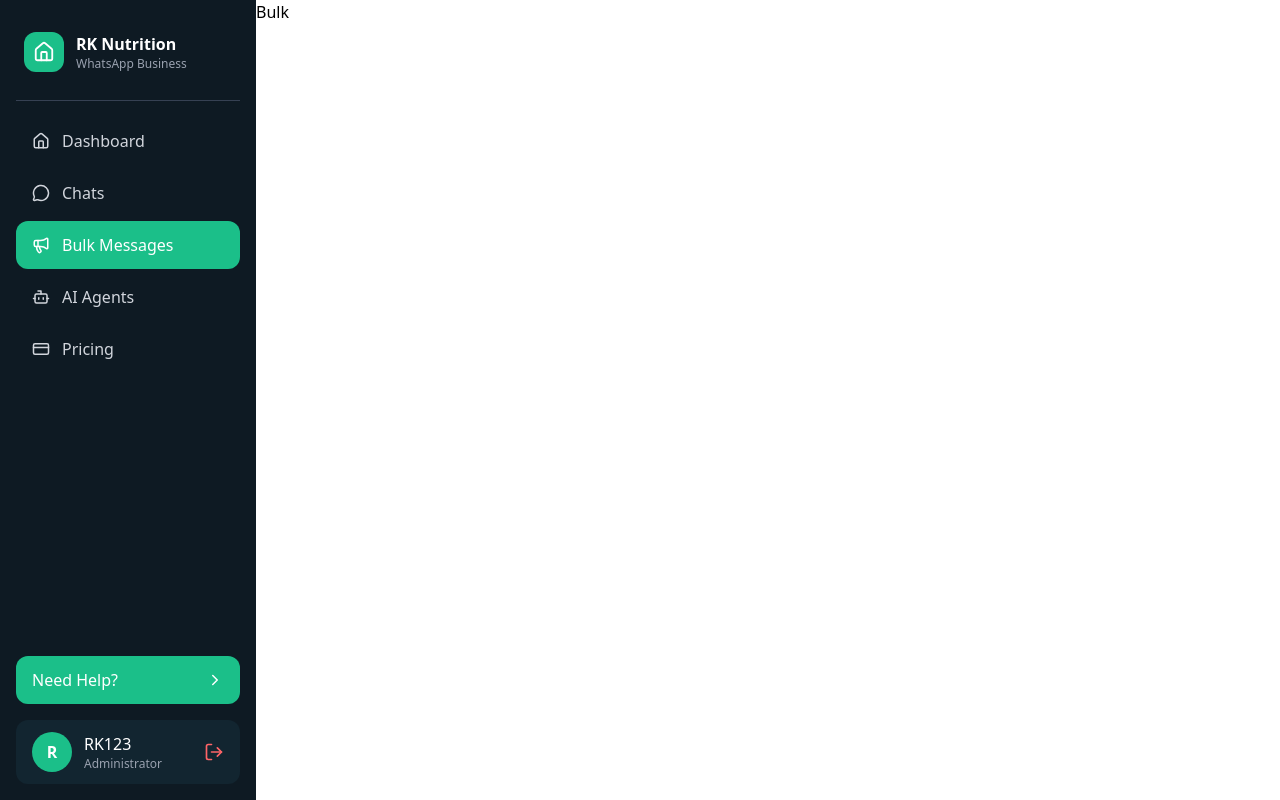
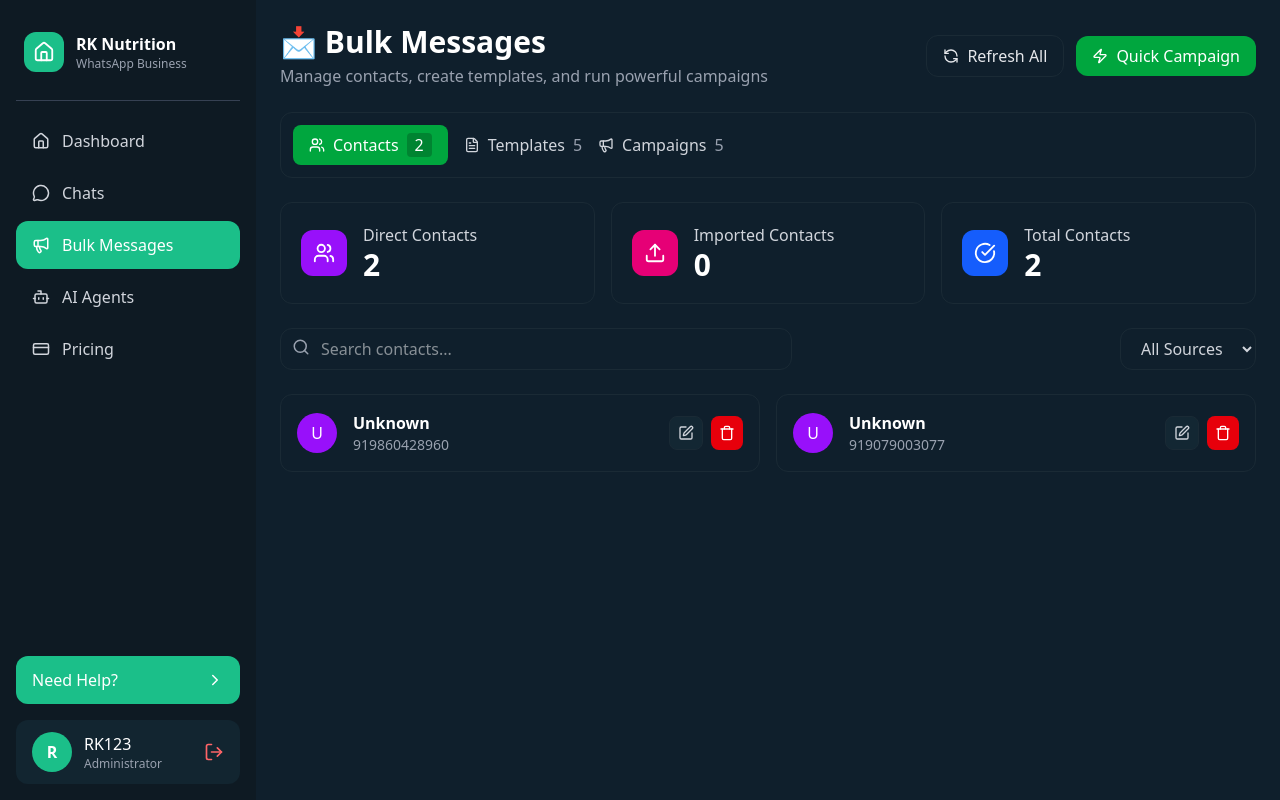
Before and after one commit to ankitbareth-dev/whatsapp-chatbot, a Next.js app: page /bulk in a window 1280 px wide. Built offline with nearby package versions, Linux system fonts and the light colour scheme.

Commit message:
added bulk messages page ui only

```diff
--- a/app/(dashboard)/bulk/page.tsx
+++ b/app/(dashboard)/bulk/page.tsx
@@ -1,5 +1,6 @@
+import BulkMessagesContainer from "@/components/BulkMessagesContainer";
 const page = () => {
-  return <div>Bulk</div>;
+  return <BulkMessagesContainer />;
 };
 
 export default page;
--- a/app/(dashboard)/chats/page.tsx
+++ b/app/(dashboard)/chats/page.tsx
@@ -1,5 +1,7 @@
+import ChatContainer from "@/components/ChatContainer";
+
 const page = () => {
-  return <div>Chats</div>;
+  return <ChatContainer />;
 };
 
 export default page;
--- /dev/null
+++ b/components/BulkMessagesContainer.jsx
@@ -0,0 +1,26 @@
+import BulkMessagesList from "./BulkMessagesList";
+import BulkMessagesSearch from "./BulkMessagesSearch";
+import BulkMessagesStats from "./BulkMessagesStats";
+import BulkMessagesTabs from "./BulkMessagesTabs";
+import BulkMessagesTopBar from "./BulkMessagesTopBar";
+
+export default function BulkMessagesContainer() {
+  return (
+    <div className="w-full p-6 space-y-6 bg-[#0F1F2C] h-[calc(100vh-0px)]">
+      {/* Top Bar */}
+      <BulkMessagesTopBar />
+
+      {/* Tabs */}
+      <BulkMessagesTabs />
+
+      {/* Stats */}
+      <BulkMessagesStats />
+
+      {/* Search + Dropdown */}
+      <BulkMessagesSearch />
+
+      {/* Contact List */}
+      <BulkMessagesList />
+    </div>
+  );
+}
--- /dev/null
+++ b/components/BulkMessagesList.jsx
@@ -0,0 +1,40 @@
+import { Edit, Trash } from "lucide-react";
+
+export default function BulkMessagesList() {
+  const contacts = [
+    { name: "Unknown", phone: "919860428960", source: "Direct" },
+    { name: "Unknown", phone: "919079003077", source: "Direct" },
+  ];
+
+  return (
+    <div className="grid grid-cols-1 md:grid-cols-2 gap-4 mt-4">
+      {contacts.map((c, index) => (
+        <div
+          key={index}
+          className="bg-[#0F1F2C] border border-[#1A2A35] p-4 rounded-xl flex items-center justify-between"
+        >
+          <div className="flex items-center gap-4">
+            <div className="bg-purple-600 text-white rounded-full w-10 h-10 flex items-center justify-center">
+              {c.name[0]}
+            </div>
+
+            <div>
+              <h3 className="text-white font-semibold">{c.name}</h3>
+              <p className="text-gray-400 text-sm">{c.phone}</p>
+            </div>
+          </div>
+
+          <div className="flex gap-2">
+            <button className="bg-[#132733] p-2 rounded-lg border border-[#1A2A35] text-gray-300 hover:text-white">
+              <Edit size={16} />
+            </button>
+
+            <button className="bg-red-600 p-2 rounded-lg text-white">
+              <Trash size={16} />
+            </button>
+          </div>
+        </div>
+      ))}
+    </div>
+  );
+}
--- /dev/null
+++ b/components/BulkMessagesSearch.jsx
@@ -0,0 +1,22 @@
+import { Search } from "lucide-react";
+
+export default function BulkMessagesSearch() {
+  return (
+    <div className="flex items-center justify-between">
+      {/* Search */}
+      <div className="relative w-full max-w-lg">
+        <input
+          type="text"
+          placeholder="Search contacts..."
+          className="w-full bg-[#0F1F2C] border border-[#1A2A35] px-4 py-2 pl-10 rounded-xl text-white outline-none"
+        />
+        <Search className="absolute left-3 top-2.5 text-gray-400" size={18} />
+      </div>
+
+      {/* Dropdown */}
+      <select className="bg-[#0F1F2C] border border-[#1A2A35] text-gray-300 px-4 py-2 rounded-xl ml-4">
+        <option>All Sources</option>
+      </select>
+    </div>
+  );
+}
--- /dev/null
+++ b/components/BulkMessagesStats.jsx
@@ -0,0 +1,44 @@
+import { Users, Upload, CheckCircle } from "lucide-react";
+
+export default function BulkMessagesStats() {
+  const stats = [
+    {
+      title: "Direct Contacts",
+      value: 2,
+      icon: <Users size={22} />,
+      color: "bg-purple-600",
+    },
+    {
+      title: "Imported Contacts",
+      value: 0,
+      icon: <Upload size={22} />,
+      color: "bg-pink-600",
+    },
+    {
+      title: "Total Contacts",
+      value: 2,
+      icon: <CheckCircle size={22} />,
+      color: "bg-blue-600",
+    },
+  ];
+
+  return (
+    <div className="grid grid-cols-1 md:grid-cols-3 gap-4">
+      {stats.map((item, idx) => (
+        <div
+          key={idx}
+          className="bg-[#0F1F2C] border border-[#1A2A35] p-5 rounded-xl flex items-center gap-4"
+        >
+          <div className={`${item.color} p-3 rounded-xl text-white`}>
+            {item.icon}
+          </div>
+
+          <div>
+            <p className="text-gray-300">{item.title}</p>
+            <h2 className="text-3xl font-bold text-white">{item.value}</h2>
+          </div>
+        </div>
+      ))}
+    </div>
+  );
+}
--- /dev/null
+++ b/components/BulkMessagesTabs.jsx
@@ -0,0 +1,22 @@
+import { Users, FileText, Megaphone } from "lucide-react";
+
+export default function BulkMessagesTabs() {
+  return (
+    <div className="flex items-center gap-4 bg-[#0F1F2C] p-3 rounded-xl border border-[#1A2A35]">
+      <button className="flex items-center gap-2 bg-green-600 px-4 py-2 rounded-lg text-white">
+        <Users size={16} /> Contacts{" "}
+        <span className="bg-black/20 px-2 rounded">2</span>
+      </button>
+
+      <button className="flex items-center gap-2 text-gray-300 hover:text-white">
+        <FileText size={16} /> Templates
+        <span className="text-gray-400">5</span>
+      </button>
+
+      <button className="flex items-center gap-2 text-gray-300 hover:text-white">
+        <Megaphone size={16} /> Campaigns
+        <span className="text-gray-400">5</span>
+      </button>
+    </div>
+  );
+}
--- /dev/null
+++ b/components/BulkMessagesTopBar.jsx
@@ -0,0 +1,26 @@
+import { RefreshCcw, Zap } from "lucide-react";
+
+export default function BulkMessagesTopBar() {
+  return (
+    <div className="flex items-center justify-between">
+      <div>
+        <h1 className="text-3xl font-bold text-white flex gap-2 items-center">
+          📩 Bulk Messages
+        </h1>
+        <p className="text-gray-400 mt-1">
+          Manage contacts, create templates, and run powerful campaigns
+        </p>
+      </div>
+
+      <div className="flex items-center gap-3">
+        <button className="flex items-center gap-2 bg-[#0F1F2C] border border-[#1A2A35] px-4 py-2 rounded-xl text-gray-200 hover:bg-[#132733]">
+          <RefreshCcw size={16} /> Refresh All
+        </button>
+
+        <button className="flex items-center gap-2 bg-green-600 hover:bg-green-700 px-4 py-2 rounded-xl text-white">
+          <Zap size={16} /> Quick Campaign
+        </button>
+      </div>
+    </div>
+  );
+}
--- /dev/null
+++ b/components/ChatContainer.tsx
@@ -0,0 +1,20 @@
+import ChatSidebar from "./ChatSidebar";
+import ChatMain from "./ChatMain";
+import ChatTopbar from "./ChatTopbar";
+
+export default function ChatContainer() {
+  return (
+    <div className="w-full h-full flex flex-col">
+      {/* Top Bar */}
+      <ChatTopbar />
+
+      <div className="flex w-full h-[calc(100vh-40px)]">
+        {/* Left Chat List */}
+        <ChatSidebar />
+
+        {/* Right Main Chat Window */}
+        <ChatMain />
+      </div>
+    </div>
+  );
+}
--- /dev/null
+++ b/components/ChatMain.tsx
@@ -0,0 +1,22 @@
+import { MessageCircle } from "lucide-react";
+
+export default function ChatMain() {
+  return (
+    <div className="flex-1 h-full flex flex-col items-center justify-center bg-[#08141C]">
+      <div className="flex flex-col items-center">
+        <div className="w-20 h-20 rounded-full bg-[#1B2732] flex items-center justify-center">
+          <MessageCircle className="w-10 h-10 text-gray-400" />
+        </div>
+
+        <h2 className="text-2xl font-semibold text-white mt-4">
+          WhatsApp Business Hub
+        </h2>
+        <p className="text-gray-400 mt-1 text-center">
+          Select a conversation to start messaging
+          <br />
+          with your customers
+        </p>
+      </div>
+    </div>
+  );
+}
--- /dev/null
+++ b/components/ChatSidebar.tsx
@@ -0,0 +1,42 @@
+export default function ChatSidebar() {
+  const chats = [
+    { number: "919860428960", last: "4d", hasMsg: true },
+    { number: "919079003077", last: "No messages", hasMsg: false },
+  ];
+
+  return (
+    <div className="w-1/3 max-w-[320px] h-full bg-[#0B1822] border-r border-[#1A2A35] flex flex-col">
+      {/* Search */}
+      <div className="p-4">
+        <input
+          type="text"
+          placeholder="Search conversations..."
+          className="w-full bg-[#ffffff] border border-[#1A2A35] px-4 py-2 rounded-xl text-sm focus:outline-none"
+        />
+      </div>
+
+      {/* Chat List */}
+      <div className="flex flex-col">
+        {chats.map((item, idx) => (
+          <div
+            key={idx}
+            className="flex items-center gap-4 p-4 border-b border-[#1A2A35] hover:bg-[#11232F] cursor-pointer"
+          >
+            <div className="w-12 h-12 flex items-center justify-center rounded-full border-2 border-green-500 text-green-400 font-semibold">
+              91
+            </div>
+
+            <div>
+              <p className="text-white font-medium">{item.number}</p>
+              <p className="text-xs text-gray-400">
+                {item.hasMsg ? "Hover to preview" : "No messages"}
+              </p>
+            </div>
+
+            <p className="ml-auto text-sm text-gray-400">{item.last}</p>
+          </div>
+        ))}
+      </div>
+    </div>
+  );
+}
--- /dev/null
+++ b/components/ChatTopbar.tsx
@@ -0,0 +1,37 @@
+import { Tag, ChevronDown } from "lucide-react";
+
+export default function ChatTopbar() {
+  return (
+    <div className="w-full px-6 py-4 border-b border-[#1A2A35] bg-[#0F1F2C] flex items-center justify-between">
+      {/* Left Section */}
+      <div className="flex items-center gap-4">
+        <h1 className="text-2xl font-semibold text-white">Chats</h1>
+
+        <span className="px-3 py-1 rounded-full bg-[#102A25] text-green-400 text-sm">
+          2 active
+        </span>
+
+        <div className="flex items-center gap-2 ml-4">
+          <button className="px-3 py-1 rounded-full bg-[#132028] text-white/80 text-sm">
+            All Chats
+          </button>
+
+          <button className="flex items-center gap-1 px-2 py-1 text-xs rounded-full bg-[#132028] text-white/70">
+            ● all
+          </button>
+
+          <button className="flex items-center gap-1 px-2 py-1 text-xs rounded-full bg-[#132028] text-white/70">
+            ● new
+          </button>
+        </div>
+      </div>
+
+      {/* Right Section */}
+      <button className="flex items-center gap-2 px-4 py-2 rounded-xl bg-[#0D1720] border border-[#1A2A35] text-green-400 text-sm shadow">
+        <Tag className="w-4 h-4" />
+        Manage Tags
+        <ChevronDown className="w-4 h-4" />
+      </button>
+    </div>
+  );
+}
```
